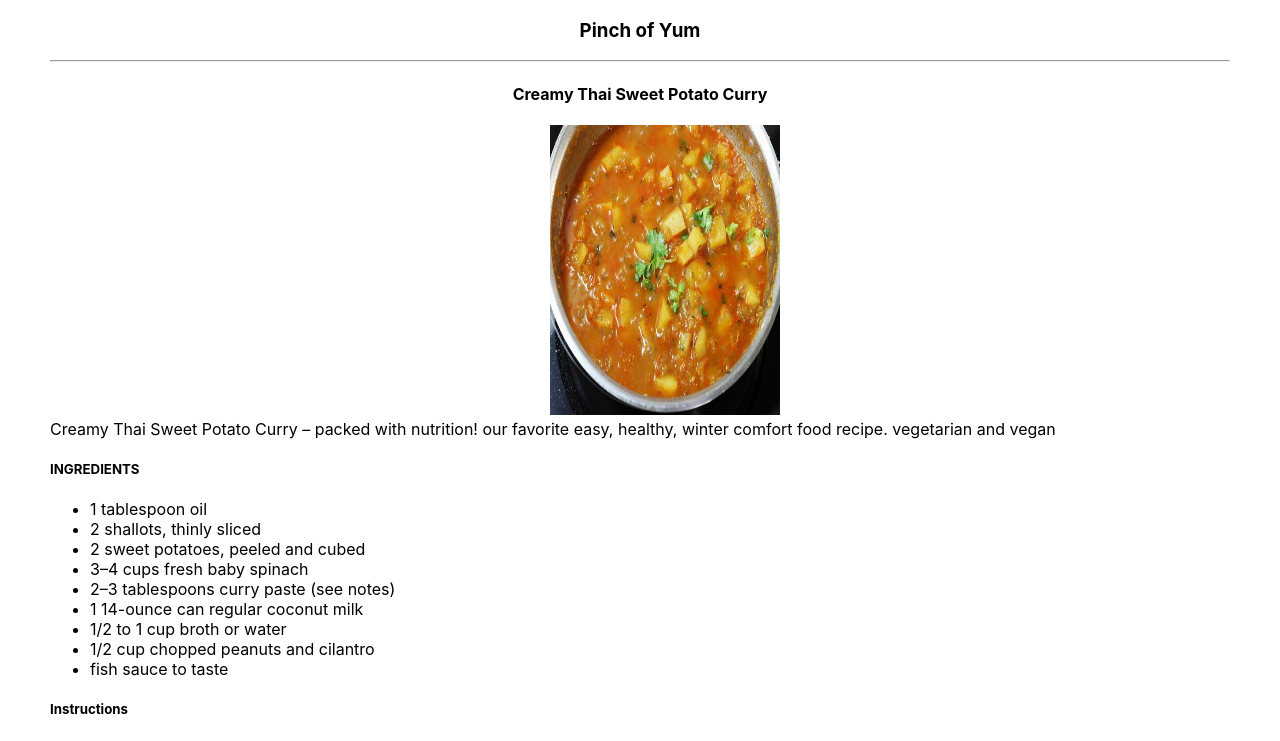
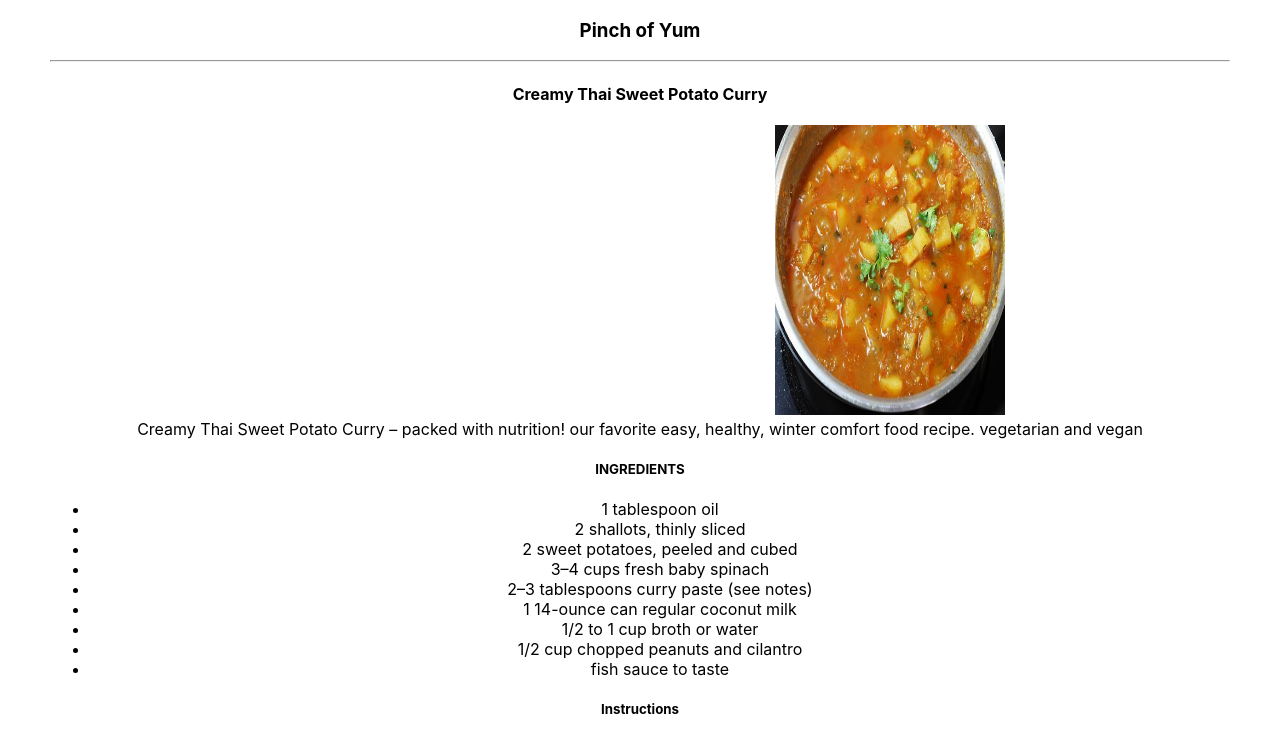
Before and after one commit to anagha30/React, a React (Create React App) app in the folder blog/: page / in a window 1280 px wide. Shown: the top 741 px of the page. Built offline with nearby package versions, Linux system fonts and the light colour scheme.

Commit message:
Update App.css

```diff
--- a/blog/src/App.css
+++ b/blog/src/App.css
@@ -1,4 +1,4 @@
-/*.App {
+.App {
   text-align: center;
 }
 
@@ -36,4 +36,3 @@
     transform: rotate(360deg);
   }
 }
-*/
```
